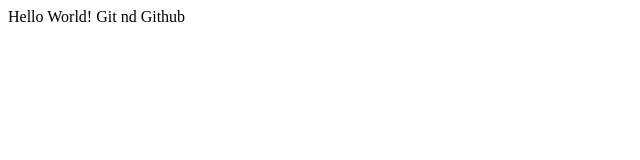
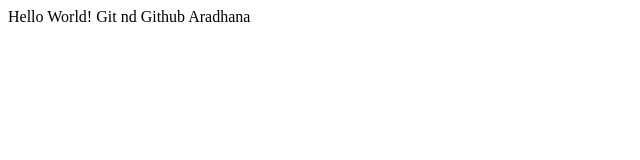
Before and after one commit to aradhana72/test-git-repo, a plain HTML site: page index.html in a window 1280 px wide. Shown: the full height of the page, 0-640 px from the left. Drawn offline with Linux system fonts and the light colour scheme.

Commit message:
My branch commit

```diff
--- a/index.html
+++ b/index.html
@@ -7,5 +7,6 @@
   <body>
     Hello World!
     Git nd Github
+    Aradhana
   </body>
 </html>
```
